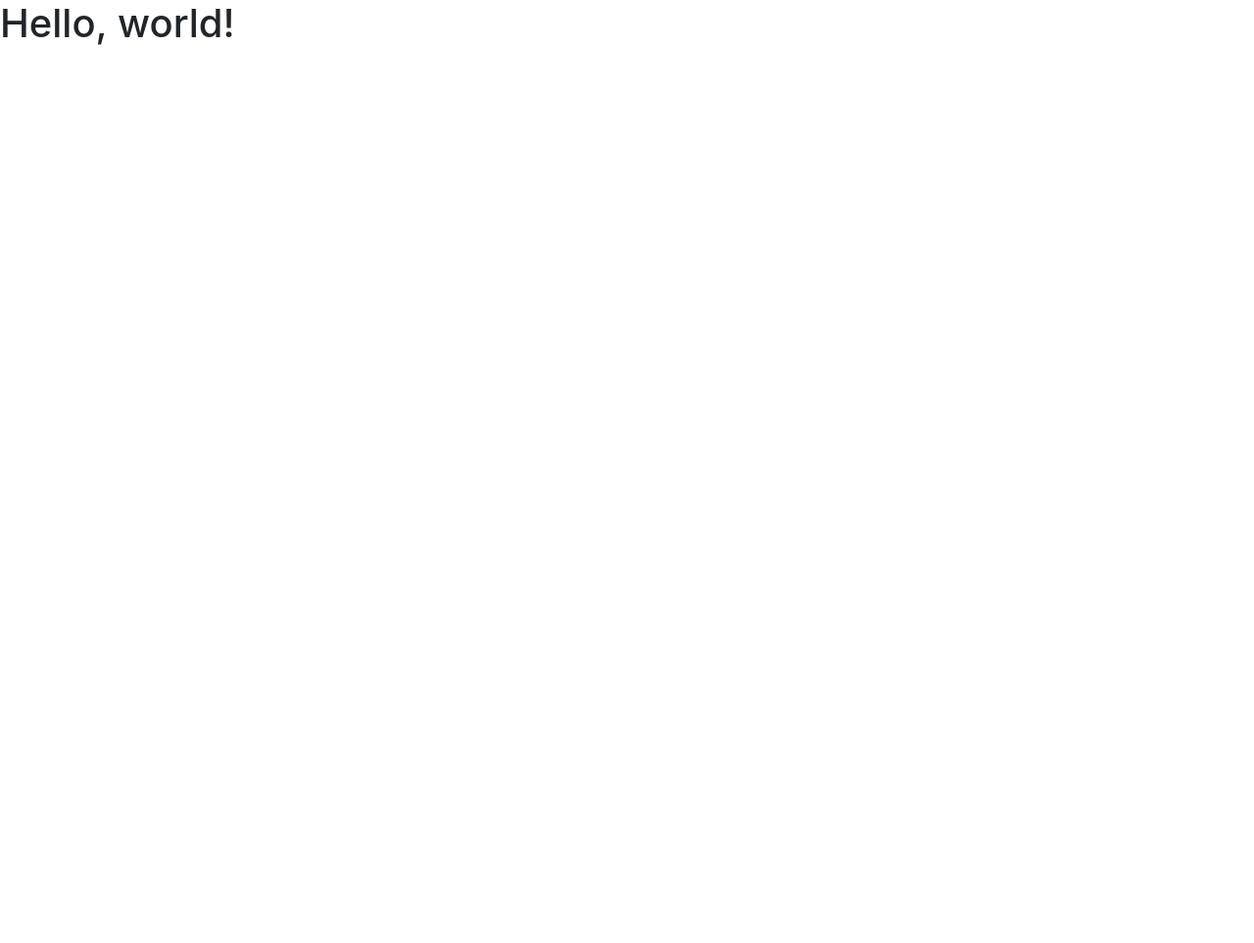
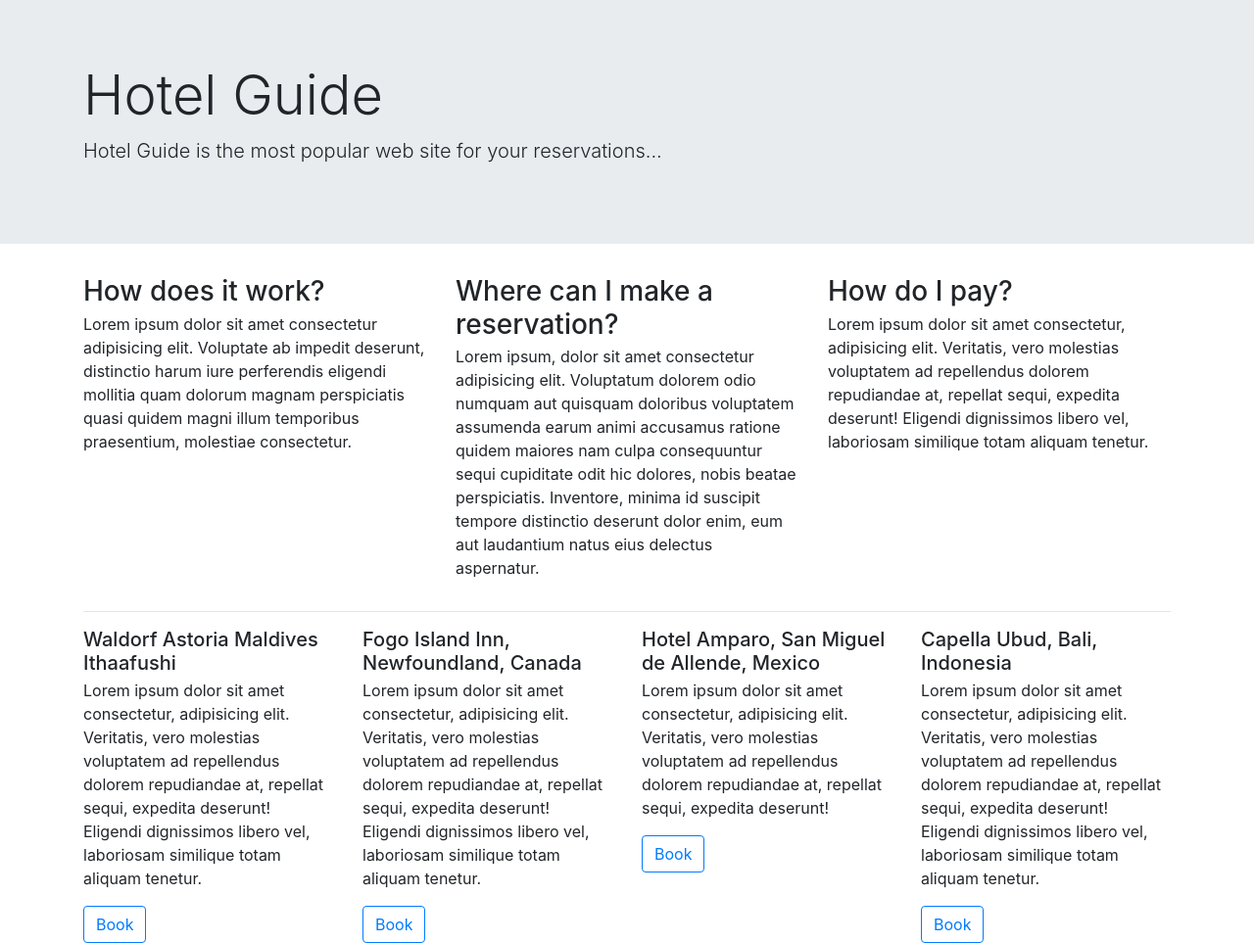
Before and after one commit to sarias12/Hotel_Guide, a website: page index.html in a window 1280 px wide. Shown: the whole page at 98% size. Before the commit the page ends 800 px from the top, so only its background shows below. Drawn offline with nearby package versions, Linux system fonts and the light colour scheme.

Commit message:
Update index with home prototipe (grid - Desig Responsive)

```diff
--- a/index.html
+++ b/index.html
@@ -11,12 +11,56 @@
         <title>Hello, world!</title>
     </head>
     <body>
-        <h1>Hello, world!</h1>
-
         <!-- Optional JavaScript -->
         <!-- jQuery first, then Popper.js, then Bootstrap JS -->
         <script src="node_modules/jquery/dist/jquery.min.js"></script>
         <script src="node_modules/popper.js/dist/popper.min.js"></script>
         <script src="node_modules/bootstrap/dist/js/bootstrap.min.js"></script>
+        <div class="jumbotron jumbotron-fluid">
+            <div class="container">
+                <h1 class="display-4">Hotel Guide</h1>
+                <p class="lead">Hotel Guide is the most popular web site for your reservations...</p>
+            </div>
+        </div>
+        <div class="container" justify-content="space-around">
+            <div class="row">
+                <div class="col-sm-4">
+                    <h3 class="mb-1">How does it work?</h3>
+                    <p>Lorem ipsum dolor sit amet consectetur adipisicing elit. Voluptate ab impedit deserunt, distinctio harum iure perferendis eligendi mollitia quam dolorum magnam perspiciatis quasi quidem magni illum temporibus praesentium, molestiae consectetur.</p>
+                </div>
+                <div class="col-sm-4">
+                    <h3 class="mb-1">Where can I make a reservation?</h3>
+                    <p>Lorem ipsum, dolor sit amet consectetur adipisicing elit. Voluptatum dolorem odio numquam aut quisquam doloribus voluptatem assumenda earum animi accusamus ratione quidem maiores nam culpa consequuntur sequi cupiditate odit hic dolores, nobis beatae perspiciatis. Inventore, minima id suscipit tempore distinctio deserunt dolor enim, eum aut laudantium natus eius delectus aspernatur.</p>
+                </div>
+                <div class="col-sm-4">
+                    <h3 class="mb-1">How do I pay?</h3>
+                    <p>Lorem ipsum dolor sit amet consectetur, adipisicing elit. Veritatis, vero molestias voluptatem ad repellendus dolorem repudiandae at, repellat sequi, expedita deserunt! Eligendi dignissimos libero vel, laboriosam similique totam aliquam tenetur.</p>
+                </div>
+            </div>
+            <hr>
+            <div class="row">
+                <div class="col-sm-3">
+                    <h5 class="mb-1">Waldorf Astoria Maldives Ithaafushi</h5>
+                    <p>Lorem ipsum dolor sit amet consectetur, adipisicing elit. Veritatis, vero molestias voluptatem ad repellendus dolorem repudiandae at, repellat sequi, expedita deserunt! Eligendi dignissimos libero vel, laboriosam similique totam aliquam tenetur.</p>
+                    <button type="button" class="btn btn-outline-primary">Book</button>
+                </div>
+                <div class="col-sm-3">
+                    <h5 class="mb-1">Fogo Island Inn, Newfoundland, Canada</h5>
+                    <p>Lorem ipsum dolor sit amet consectetur, adipisicing elit. Veritatis, vero molestias voluptatem ad repellendus dolorem repudiandae at, repellat sequi, expedita deserunt! Eligendi dignissimos libero vel, laboriosam similique totam aliquam tenetur.</p>
+                    <button type="button" class="btn btn-outline-primary">Book</button>
+                </div>
+                <div class="col-sm-3">
+                    <h5 class="mb-1">Hotel Amparo, San Miguel de Allende, Mexico</h5>
+                    <p>Lorem ipsum dolor sit amet consectetur, adipisicing elit. Veritatis, vero molestias voluptatem ad repellendus dolorem repudiandae at, repellat sequi, expedita deserunt! </p>
+                    <button type="button" class="btn btn-outline-primary">Book</button>
+                </div>
+                <div class="col-sm-3">
+                    <h5 class="mb-1">Capella Ubud, Bali, Indonesia</h5>
+                    <p>Lorem ipsum dolor sit amet consectetur, adipisicing elit. Veritatis, vero molestias voluptatem ad repellendus dolorem repudiandae at, repellat sequi, expedita deserunt! Eligendi dignissimos libero vel, laboriosam similique totam aliquam tenetur.</p>
+                    <button type="button" class="btn btn-outline-primary">Book</button>
+                </div>
+            </div>
+        </div>
+
     </body>
 </html>
```
